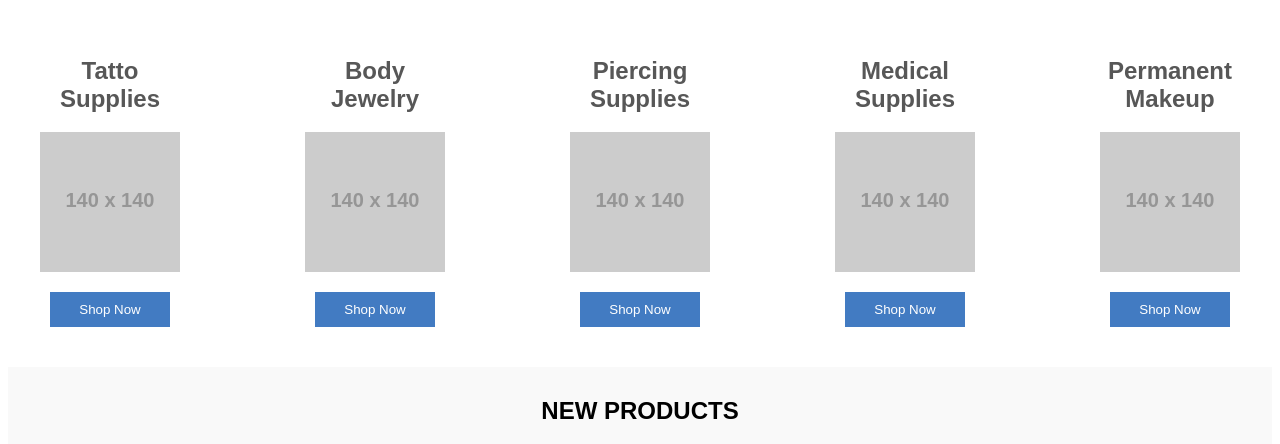
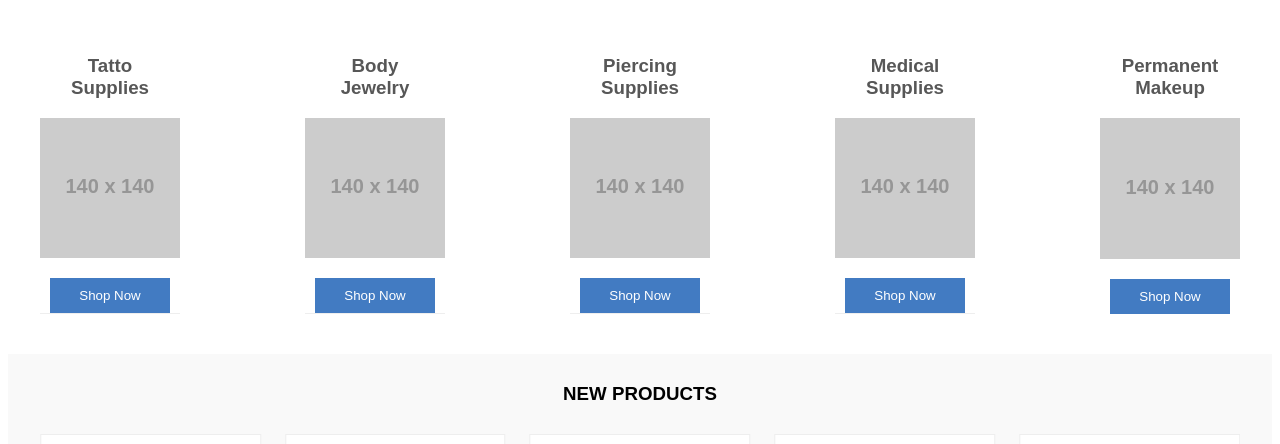
Before and after one commit to alviHajjdari/shero, a plain HTML site: page index.html in a window 1280 px wide. Shown: the part 451-895 px from the top of the page. Drawn offline with nearby package versions, Linux system fonts and the light colour scheme; placeholder pictures from the web are drawn by us.

Commit message:
fix title size

```diff
--- a/index.html
+++ b/index.html
@@ -46,10 +46,10 @@
       <section id="products">
         <div class="flex-container">
           <div>
-            <h2 class="product-desktop-title">
+            <h3 class="product-desktop-title">
               Tatto <br />
               Supplies
-            </h2>
+            </h3>
             <img
               src="http://via.placeholder.com/140x140"
               alt="Tatto Supplies"
@@ -60,10 +60,10 @@
             </div>
           </div>
           <div>
-            <h2 class="product-desktop-title">
+            <h3 class="product-desktop-title">
               Body <br />
               Jewelry
-            </h2>
+            </h3>
             <img src="http://via.placeholder.com/140x140" alt="Body Jewelry" />
             <div>
               <div class="product-mobile-title">Body Jewelry</div>
@@ -71,7 +71,7 @@
             </div>
           </div>
           <div>
-            <h2 class="product-desktop-title">Piercing <br />Supplies</h2>
+            <h3 class="product-desktop-title">Piercing <br />Supplies</h3>
             <img
               src="http://via.placeholder.com/140x140"
               alt="Piercing Supplies"
@@ -82,10 +82,10 @@
             </div>
           </div>
           <div>
-            <h2 class="product-desktop-title">
+            <h3 class="product-desktop-title">
               Medical <br />
               Supplies
-            </h2>
+            </h3>
             <img
               src="http://via.placeholder.com/140x140"
               alt="Medical Supplies"
@@ -96,10 +96,10 @@
             </div>
           </div>
           <div>
-            <h2 class="product-desktop-title">
+            <h3 class="product-desktop-title">
               Permanent <br />
               Makeup
-            </h2>
+            </h3>
             <img
               src="http://via.placeholder.com/140x140"
               alt="Permanent Makeup"
@@ -113,7 +113,7 @@
       </section>
       <section id="new-products">
         <div id="new-products-container" class="glide">
-          <h2 class="section-title">NEW PRODUCTS</h2>
+          <h3 class="section-title">NEW PRODUCTS</h3>
           <div class="glide__track" data-glide-el="track">
             <ul class="glide__slides">
               <li class="product glide__slide">
--- a/styles.css
+++ b/styles.css
@@ -86,13 +86,16 @@ main {
 
 .flex-container > div {
   display: flex;
-  border-bottom: 1px solid #eeeeee;
   padding: 20px;
   flex-direction: row;
   gap: 40px;
 }
 
-.flex-container h2 {
+.flex-container > div:not(:last-child) {
+  border-bottom: 1px solid #eeeeee;
+}
+
+.flex-container h3 {
   color: #575757;
   text-align: center;
 }
```
